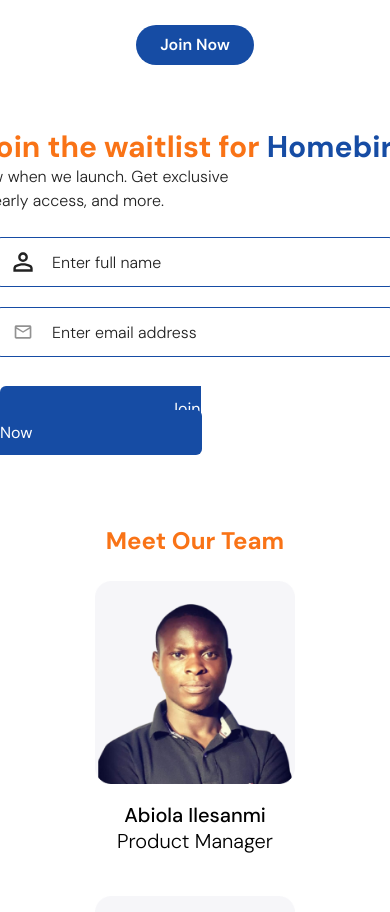
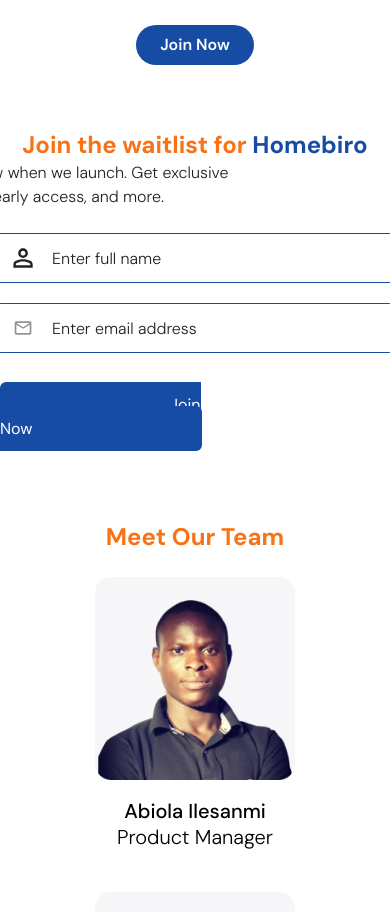
Before and after one commit to Moyo-Made/Homebiro, a Next.js app: page / in a window 390 px wide. Shown: the part 1100-2012 px from the top of the page. Built offline with nearby package versions, Linux system fonts and the light colour scheme; a web font is replaced by a local one.

Commit message:
updated waitlist

```diff
--- a/app/components/Waitlist.tsx
+++ b/app/components/Waitlist.tsx
@@ -6,7 +6,7 @@
 	return (
 		<div className="flex flex-col justify-center items-center font-dmsans mt-16">
 			<div>
-				<h1 className="text-orange-500 text-3xl font-bold text-center w-[700px]">
+				<h1 className="text-orange-500 md:text-3xl text-2xl font-bold text-center w-[700px]">
 					Join the waitlist for{" "}
 					<span className="text-[#164CA4] ">Homebiro</span>
 				</h1>
```
